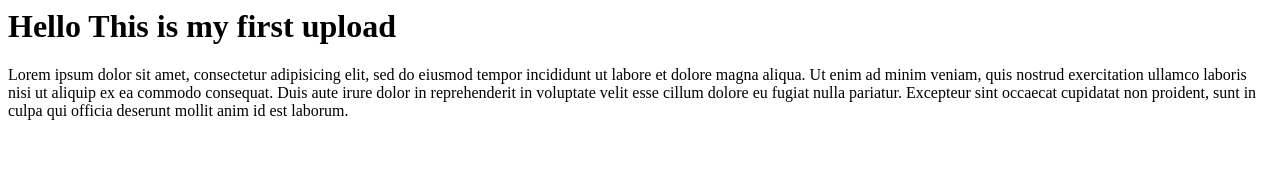
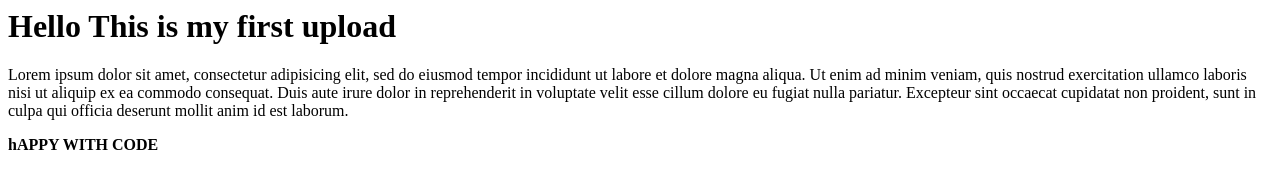
Before and after one commit to pentiumf/demo, a plain HTML site: page index.html in a window 1280 px wide. Drawn offline with Linux system fonts and the light colour scheme.

Commit message:
second commit

```diff
--- a/index.html
+++ b/index.html
@@ -10,5 +10,7 @@
 	consequat. Duis aute irure dolor in reprehenderit in voluptate velit esse
 	cillum dolore eu fugiat nulla pariatur. Excepteur sint occaecat cupidatat non
 	proident, sunt in culpa qui officia deserunt mollit anim id est laborum. </p>
+
+	<b>hAPPY WITH CODE</b>
 </body>
 </html>
```
